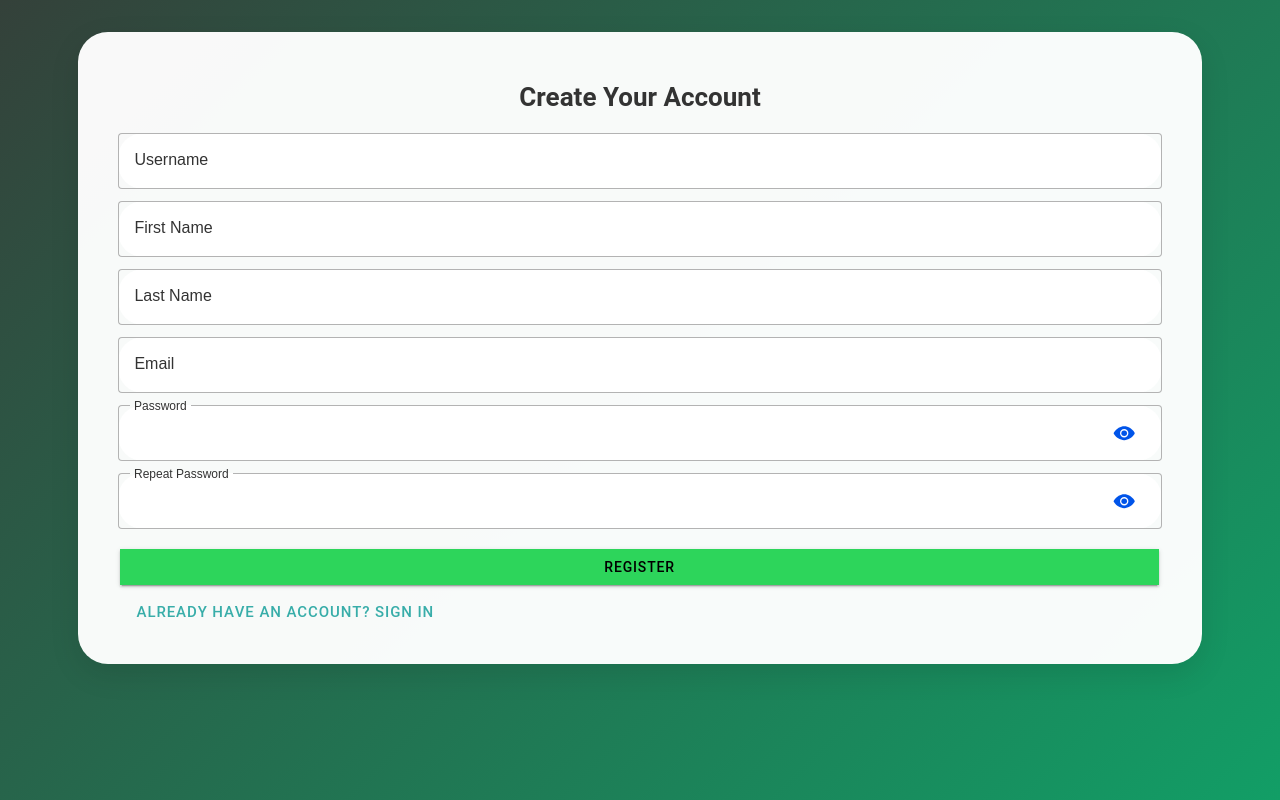
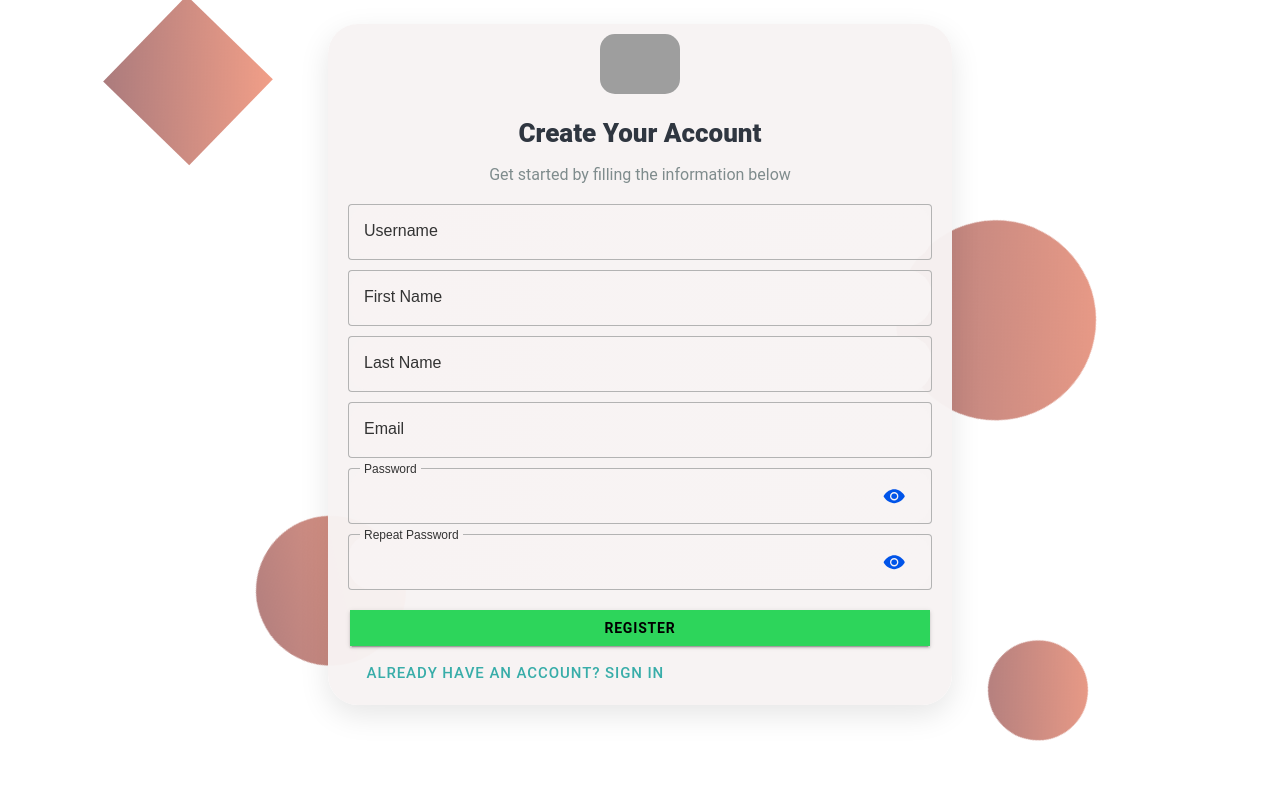
Before and after one commit to BayocElaizaMaeSarilla-IT24SectionB/it35-lab, a React (Vite) app: page /it35-lab/register in a window 1280 px wide. Built offline with nearby package versions, Linux system fonts and the light colour scheme; grey boxes are pictures that could not be loaded; the HTML template or start-up script is replaced by a standard one.

Commit message:
added register design

```diff
--- a/src/pages/Register.tsx
+++ b/src/pages/Register.tsx
@@ -32,15 +32,14 @@ const AlertBox: React.FC<{ message: string; isOpen: boolean; onClose: () => void
 
 // Styles
 const inputStyle = {
-  margin: '12px 0',
+  margin: '10px 0',
   width: '100%',
   borderRadius: '25px',
   fontFamily: 'Arial, sans-serif',
   fontSize: '16px',
   fontWeight: 400,
   color: '#333',
-  padding: '14px 20px',
-  backgroundColor: '#fff',
+  background: 'linear-gradient(to right,rgb(248, 243, 243),rgb(248, 244, 244))',
   transition: 'all 0.3s ease',
 };
 
@@ -109,38 +108,60 @@ const Register: React.FC = () => {
     <IonPage>
       <IonContent fullscreen className="ion-padding" style={{ position: 'relative', overflow: 'hidden', minHeight: '100vh' }}>
 
-        {/* Full Page Background */}
-        <div style={{ position: 'absolute', top: 0, left: 0, width: '100%', height: '100%', background: 'linear-gradient(135deg, rgb(52, 65, 58), rgb(18, 158, 102))', zIndex: 1 }} />
-        <div style={{ position: 'absolute', borderRadius: '50%', background: 'linear-gradient(45deg, rgb(115, 35, 38), rgb(232, 94, 56))', opacity: 0.6, width: '120px', height: '120px', top: '5%', left: '10%', animation: 'float 10s infinite ease-in-out' }} />
+        {/* Background Design */}
+        <div style={{ position: 'absolute', borderRadius: '5  0%', background: 'linear-gradient(45deg, rgb(115, 35, 38), rgb(232, 94, 56))', opacity: 0.6, width: '120px', height: '120px', top: '5%', left: '10%', animation: 'float 10s infinite ease-in-out' }} />
         <div style={{ position: 'absolute', borderRadius: '50%', background: 'linear-gradient(45deg, rgb(115, 35, 38), rgb(232, 94, 56))', opacity: 0.6, width: '200px', height: '200px', top: '30%', left: '70%', animation: 'float 12s infinite ease-in-out' }} />
         <div style={{ position: 'absolute', borderRadius: '50%', background: 'linear-gradient(45deg, rgb(115, 35, 38), rgb(232, 94, 56))', opacity: 0.6, width: '150px', height: '150px', bottom: '15%', left: '20%', animation: 'float 8s infinite ease-in-out' }} />
         <div style={{ position: 'absolute', borderRadius: '50%', background: 'linear-gradient(45deg, rgb(115, 35, 38), rgb(232, 94, 56))', opacity: 0.6, width: '100px', height: '100px', bottom: '5%', right: '15%', animation: 'float 10s infinite ease-in-out' }} />
 
-        {/* Background Animation Keyframes */}
+        {/* Floating Animation */}
         <style>
           {`
             @keyframes float {
               0%, 100% { transform: translateY(0) rotate(0); }
               50% { transform: translateY(-20px) rotate(45deg); }
             }
+            @keyframes fadeIn {
+              0% { opacity: 0; transform: translateY(20px); }
+              100% { opacity: 1; transform: translateY(0); }
+            }
           `}
         </style>
 
-        {/* Registration Form */}
-        <div style={{
-          width: '90%',
-          maxWidth: 'none',
-          margin: '2vh auto 0 auto',
-          padding: '30px 40px',
-          borderRadius: '30px',
-          backgroundColor: 'rgba(255, 255, 255, 0.97)',
-          boxShadow: '0 10px 30px rgba(0,0,0,0.1)',
-          position: 'relative',
-          zIndex: 2,
-        }}>
-          <h1 style={{ textAlign: 'center', fontWeight: 'bold', color: '#333', marginBottom: '20px' }}>
+        {/* Registration Card */}
+        <div
+          style={{
+            width: '50%',
+            maxWidth: 'none',
+            margin: '1vh auto 0 auto',
+            padding: '10px 20px',
+            borderRadius: '30px',
+            backgroundColor: 'rgba(247, 243, 243, 0.97)',
+            boxShadow: '0 10px 30px rgba(0,0,0,0.1)',
+            position: 'relative',
+            zIndex: 1,
+            animation: 'fadeIn 1s ease-out',
+          }}
+        >
+          {/* ✅ Logo - Resized */}
+          <div style={{ textAlign: 'center', marginBottom: '15px' }}>
+            <img
+              src="https://clipground.com/images/eb-logo.jpg"
+              alt="Logo"
+              style={{
+                borderRadius: '15px',
+                width: '80px',
+                height: 'auto',
+              }}
+            />
+          </div>
+
+          <h1 style={{ textAlign: 'center', fontWeight: '900', color: '#2f3640', fontSize: '26px', marginBottom: '10px' }}>
             Create Your Account
           </h1>
+          <p style={{ textAlign: 'center', color: '#7f8c8d', marginBottom: '20px' }}>
+            Get started by filling the information below
+          </p>
 
           <IonInput style={inputStyle} label="Username" labelPlacement="floating" fill="outline" type="text" placeholder="Enter your username" value={username} onIonInput={e => setUsername(e.detail.value ?? '')} />
           <IonInput style={inputStyle} label="First Name" labelPlacement="floating" fill="outline" type="text" placeholder="First Name" value={firstName} onIonInput={e => setFirstName(e.detail.value ?? '')} />
@@ -156,7 +177,7 @@ const Register: React.FC = () => {
           <IonButton
             expand="full"
             color="success"
-            style={{ marginTop: '20px', borderRadius: '25px' }}
+            style={{ marginTop: '20px', borderRadius: '25px', fontWeight: 'bold' }}
             onClick={handleRegisterClick}
             disabled={loading}
           >
```
